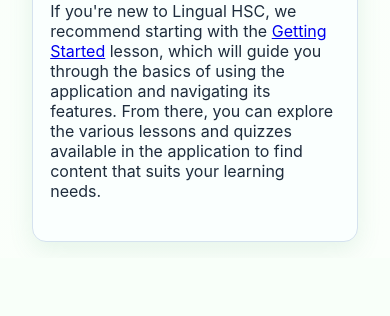
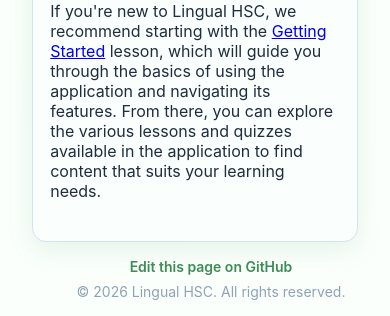
Before and after one commit to RishiS-HSCProjects/12AT2-LingualHSC, a Flask app: page /tutorial/lessons/about-us in a window 390 px wide. Shown: the part 5315-5631 px from the top of the page. Before the commit the page ends 5560 px from the top, so only its background shows below. Run offline with Flask 3, Linux system fonts and the light colour scheme; the visitor is signed in with stand-in values (Sample User, id 1); parts of the project's set-up code (start-up, migrations or seed data) failed here and were passed over.

Commit message:
Closes #13 suggestion
Introduce a GIT_REPO_URL constant and module-level directory constants for tutorial/nihongo sources, populate lesson.source_url in both lesson routes, and add UI to surface an "Edit on GitHub" link. Updates include template changes to show a floating edit button and mobile footer link, corresponding CSS for styling/responsiveness, and minor route logic to attach source URLs so lesson pages link back to their Markdown files on GitHub.

```diff
--- a/lingual/__init__.py
+++ b/lingual/__init__.py
@@ -4,6 +4,8 @@ from flask_login import LoginManager
 from flask_mail import Mail
 from flask_migrate import Migrate
 from flask_sqlalchemy import SQLAlchemy
+
+GIT_REPO_URL = "https://github.com/RishiS-HSCProjects/12AT2-LingualHSC" # Base URL for the GitHub repository, used for linking to source files and resources
 
 from dotenv import load_dotenv
 load_dotenv() # Load environment variables from .env file
--- a/lingual/modules/nihongo/__init__.py
+++ b/lingual/modules/nihongo/__init__.py
@@ -0,0 +1,3 @@
+from lingual import GIT_REPO_URL
+
+GIT_GRAMMAR_DIRECTORY = GIT_REPO_URL + "/tree/main/lingual/modules/nihongo/data/grammar"
--- a/lingual/modules/nihongo/routes.py
+++ b/lingual/modules/nihongo/routes.py
@@ -161,6 +161,9 @@ def grammar(slug=None):
             current_app.logger.error(f"An error occurred while loading the lesson {slug}: {str(e)}")
             flash(f"An error occurred while loading the lesson.", "error")
             return redirect(url_for('nihongo.grammar'))
+
+        from lingual.modules.nihongo import GIT_GRAMMAR_DIRECTORY
+        lesson_data['source_url'] = f"{GIT_GRAMMAR_DIRECTORY}/lessons/{slug}.md"
 
         return render_template(
             'nihongo-lesson.html',
--- a/lingual/modules/tutorial/__init__.py
+++ b/lingual/modules/tutorial/__init__.py
@@ -0,0 +1,3 @@
+from lingual import GIT_REPO_URL
+
+GIT_TUTORIAL_DIRECTORY = GIT_REPO_URL + "/tree/main/lingual/modules/tutorial/data/lessons"
--- a/lingual/modules/tutorial/routes.py
+++ b/lingual/modules/tutorial/routes.py
@@ -112,6 +112,9 @@ def lessons(slug=None):
             flash(f"An error occurred while loading the lesson.", "error")
             return redirect(url_for('tutorial.lessons'))
 
+        from lingual.modules.tutorial import GIT_TUTORIAL_DIRECTORY
+        lesson_data['source_url'] = f"{GIT_TUTORIAL_DIRECTORY}/lessons/{slug}.md"
+
         return render_template(
             'tutorial-lesson.html',
             lesson=lesson_data,
--- a/lingual/static/styles/lesson.css
+++ b/lingual/static/styles/lesson.css
@@ -35,6 +35,59 @@ body {
     border: 1px solid var(--border-subtle);
     border-radius: var(--radius-round);
     box-shadow: var(--shadow-soft);
+}
+
+.edit-page-link {
+    position: fixed;
+    left: 1.25rem;
+    bottom: 1.25rem;
+    z-index: calc(var(--z-index-nav) + 1);
+    width: 2.75rem;
+    height: 2.75rem;
+    display: inline-flex;
+    align-items: center;
+    justify-content: center;
+    border-radius: 50%;
+    border: 1px solid var(--border-subtle);
+    background: var(--bg-surface);
+    color: var(--colour-accent-strong);
+    box-shadow: var(--shadow-soft);
+    transition: transform 0.2s ease, box-shadow 0.2s ease;
+}
+
+.edit-page-link:hover {
+    transform: translateY(-2px);
+    box-shadow: var(--shadow-card);
+}
+
+.edit-icon {
+    width: 1.25rem;
+    height: 1.25rem;
+    display: block;
+}
+
+.lesson-footer {
+    width: 100%;
+    margin: 0 auto;
+    padding: 0 1rem 1rem;
+    text-align: center;
+    font-size: 0.875rem;
+    color: var(--colour-muted);
+}
+
+.mobile-edit-link {
+    display: none;
+    color: var(--colour-accent-strong);
+    text-decoration: none;
+    font-weight: 600;
+}
+
+.mobile-edit-link:hover {
+    text-decoration: underline;
+}
+
+.lesson-copyright {
+    margin: 0.5rem 0 0;
 }
 
 /* || Typography */
@@ -695,6 +748,14 @@ body {
         overflow-x: hidden;
     }
 
+    .edit-page-link {
+        display: none;
+    }
+
+    .mobile-edit-link {
+        display: inline;
+    }
+
     #lesson-content-wrapper {
         padding: 1.5rem;
     }
--- a/lingual/templates/lesson-content-macro.html
+++ b/lingual/templates/lesson-content-macro.html
@@ -7,7 +7,17 @@
 {% macro lesson_content(lesson) %}
     <div id="lesson-content-wrapper">
         <div id="lesson-container">
-            <h1 class="lesson-title">{{ lesson.meta.title }}</h1>
+            <div class="lesson-header">
+                <h1 class="lesson-title">{{ lesson.meta.title }}</h1>
+                {% if lesson.source_url %}
+                    <a href="{{ lesson.source_url }}" class="edit-page-link" title="Edit this page on GitHub" target="_blank" rel="noopener noreferrer">
+                        <svg class="edit-icon" viewBox="0 0 24 24" fill="none" stroke="currentColor" stroke-width="2">
+                            <path d="M11 4H4a2 2 0 0 0-2 2v14a2 2 0 0 0 2 2h14a2 2 0 0 0 2-2v-7"></path>
+                            <path d="M18.5 2.5a2.121 2.121 0 0 1 3 3L12 15l-4 1 1-4 9.5-9.5z"></path>
+                        </svg>
+                    </a>
+                {% endif %}
+            </div>
             <div class="lesson-content">
                 {{ lesson.content | safe }}
             </div>
@@ -19,4 +29,10 @@
             <div id="directory-results"></div>
         </div>
     </div>
+    <footer class="lesson-footer">
+        {% if lesson.source_url %}
+            <a href="{{ lesson.source_url }}" class="mobile-edit-link" target="_blank" rel="noopener noreferrer">Edit this page on GitHub</a>
+        {% endif %}
+        <p class="lesson-copyright">&copy; 2026 Lingual HSC. All rights reserved.</p>
+    </footer>
 {% endmacro %}
```
